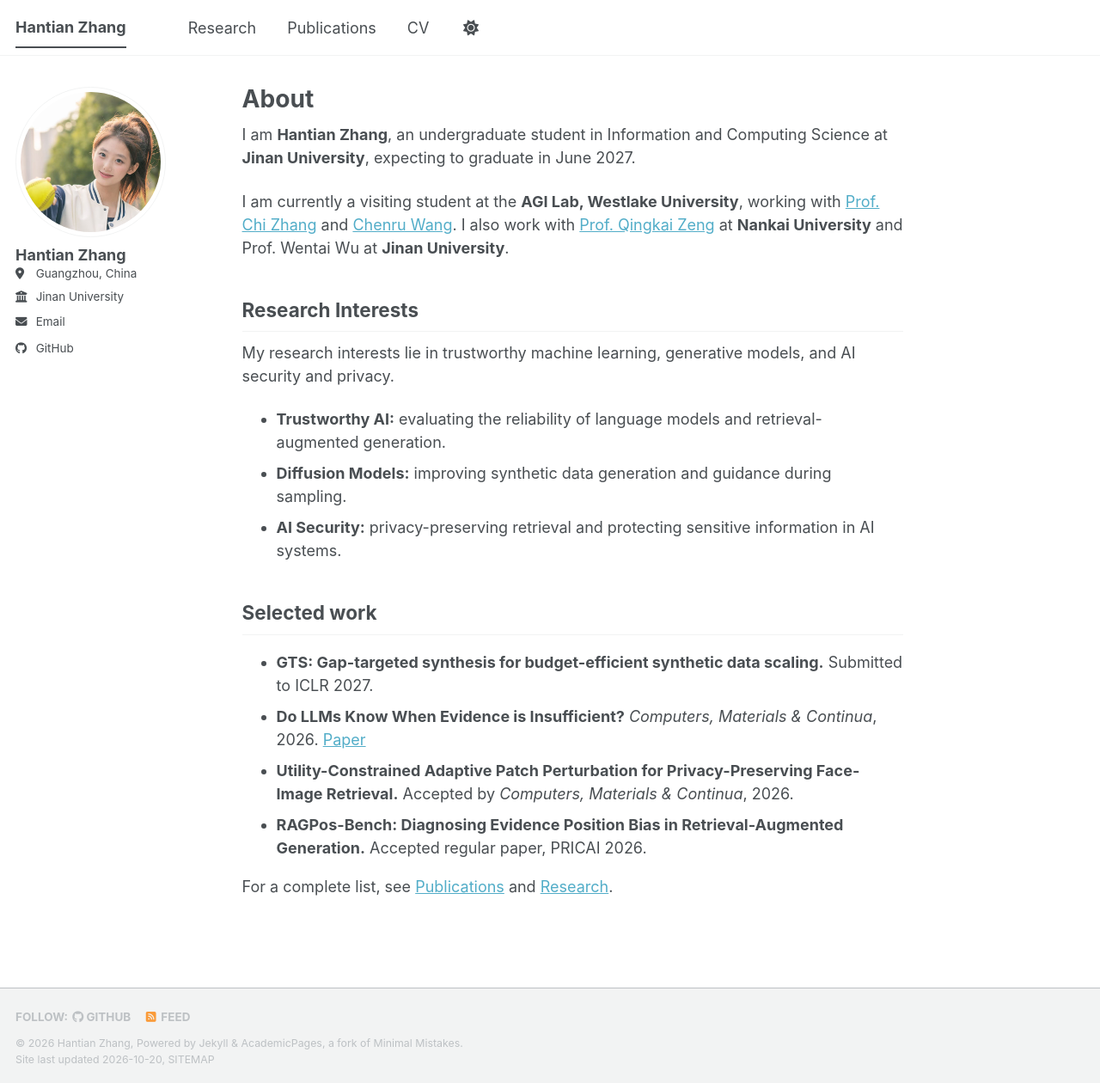
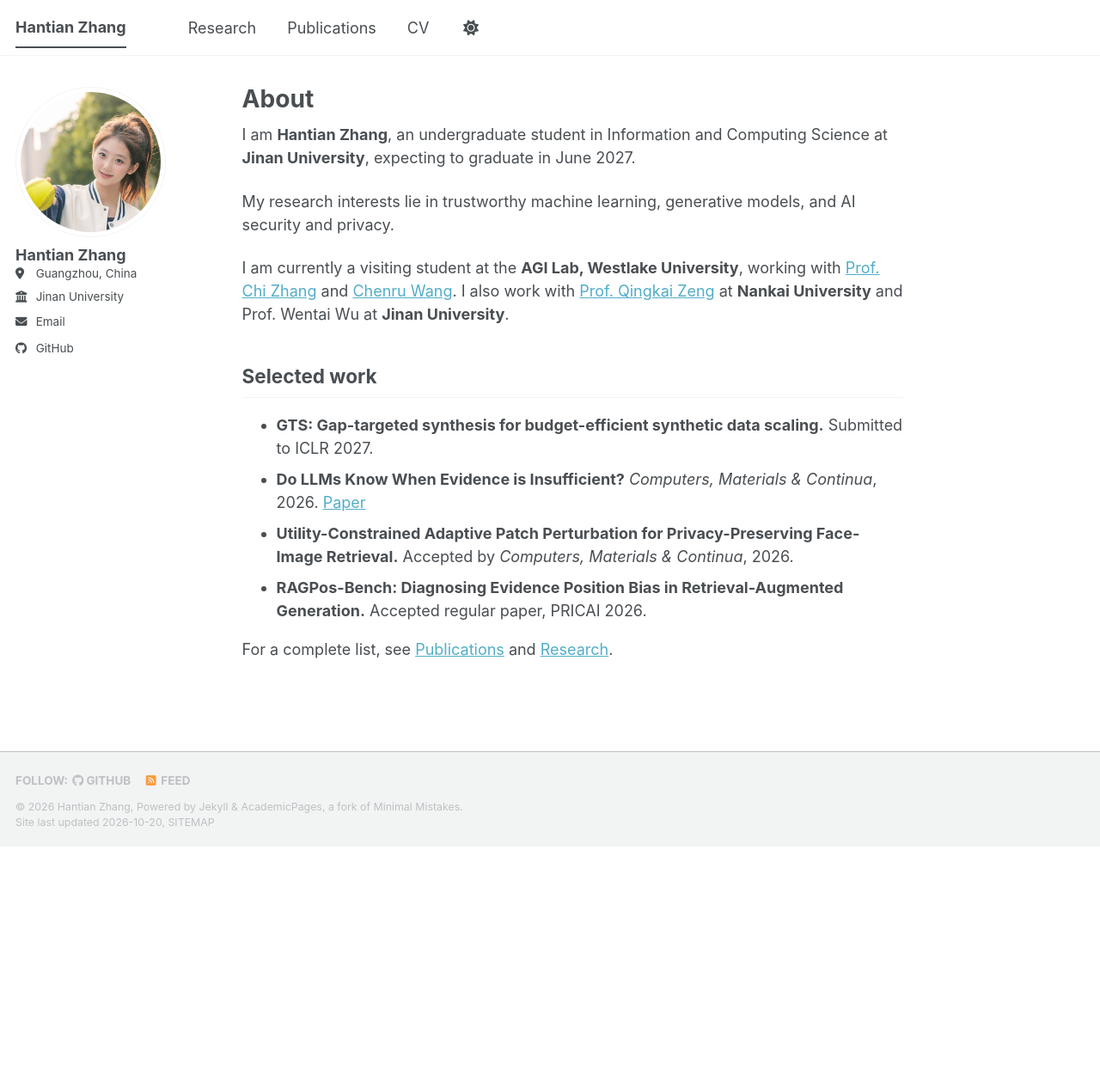
Before and after one commit to zht2005/zht2005.github.io, a Jekyll site: the page built from _pages/about.md, in a window 1280 px wide and 1260 px high. Shown: the whole window at 86% size. Built offline with Jekyll 4.4.1, drawn with Linux system fonts in a browser that asks for light colours; a style sheet for code colours, icons or effects is not loaded.

Commit message:
Keep research interests concise on homepage

```diff
--- a/_pages/about.md
+++ b/_pages/about.md
@@ -7,15 +7,9 @@ author_profile: true
 
 I am **Hantian Zhang**, an undergraduate student in Information and Computing Science at **Jinan University**, expecting to graduate in June 2027.
 
-I am currently a visiting student at the **AGI Lab, Westlake University**, working with [Prof. Chi Zhang](https://icoz69.github.io/) and [Chenru Wang](https://winterccc.github.io/). I also work with [Prof. Qingkai Zeng](https://qingkaizeng.github.io/) at **Nankai University** and Prof. Wentai Wu at **Jinan University**.
-
-## Research Interests
-
 My research interests lie in trustworthy machine learning, generative models, and AI security and privacy.
 
-- **Trustworthy AI:** evaluating the reliability of language models and retrieval-augmented generation.
-- **Diffusion Models:** improving synthetic data generation and guidance during sampling.
-- **AI Security:** privacy-preserving retrieval and protecting sensitive information in AI systems.
+I am currently a visiting student at the **AGI Lab, Westlake University**, working with [Prof. Chi Zhang](https://icoz69.github.io/) and [Chenru Wang](https://winterccc.github.io/). I also work with [Prof. Qingkai Zeng](https://qingkaizeng.github.io/) at **Nankai University** and Prof. Wentai Wu at **Jinan University**.
 
 ## Selected work
 
```
